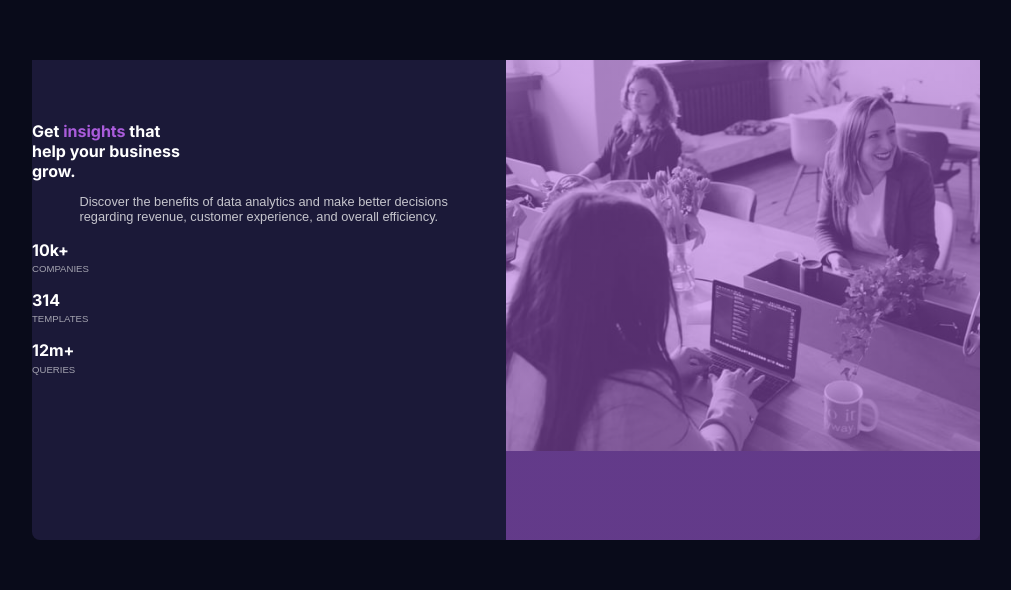
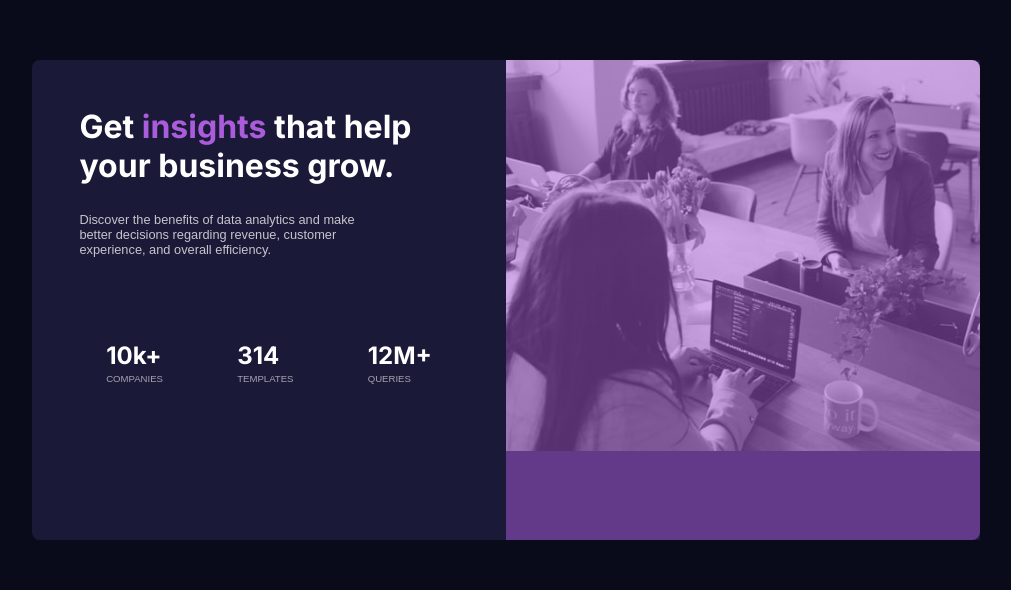
Before and after one commit to 17920368/stats-preview-card-component, a plain HTML site: page index.html in a window 1280 px wide. Shown: the part 108-698 px from the top of the page, without its empty margins (134-1145 px from the left). Drawn offline with Linux system fonts and the light colour scheme.

Commit message:
Add files via upload

```diff
--- a/css/style.css
+++ b/css/style.css
@@ -1,3 +1,4 @@
+/**Style basic**/
 * {
   box-sizing: border-box;
 }
@@ -6,6 +7,7 @@ html,
 body {
   height: 100%;
 }
+/**Style body**/
 body {
   display: flex;
   flex-direction: column;
@@ -13,13 +15,15 @@ body {
   align-items: center;
   background-color: hsl(233, 47%, 7%);
 }
+/**Container main**/
 .container {
   width: 75%;
-  height: 80%;
+  height: 70%;
   color: hsl(0, 0%, 100%);
   background-color: hsl(244, 38%, 16%);
   border-radius: 0 0 0.5rem 0.5rem;
 }
+/**Image Container**/
 .container .img {
   background-image: linear-gradient(
       hsl(277, 64%, 61%, 0.5),
@@ -32,10 +36,20 @@ body {
   margin-bottom: 10%;
   border-radius: 0.5rem 0.5rem 0 0;
 }
-
-.container__section-insight h2 span {
+/**Title**/
+.container__section-insight h2 .letter-violet {
   color: hsl(277, 64%, 61%);
 }
+/**Style Title**/
+.space-title::before {
+  content: "\A";
+  white-space: pre;
+}
+.space-title-after::after {
+  content: "\A";
+  white-space: pre;
+}
+/**Style text**/
 .text-inter {
   font-family: "Inter", sans-serif;
   font-size: 1rem;
@@ -46,17 +60,17 @@ body {
   color: hsla(0, 0%, 100%, 0.75);
   font-size: 0.8rem;
 }
-
 .text-center {
   text-align: center;
 }
-
+/**Container paragraph**/
 .benefifts {
   text-align: center;
   width: 80%;
   margin-left: 10%;
   margin-right: 10%;
 }
+/**Fotter**/
 .follow .text-lexend {
   text-transform: uppercase;
   font-size: 0.6rem;
@@ -67,8 +81,9 @@ body {
 .follow .text-inter {
   margin-bottom: 00.2rem;
 }
-
+/*****************Phone Media*********************/
 @media screen and (min-width: 1024px) {
+  /**Container main**/
   .container {
     display: flex;
     flex-direction: row-reverse;
@@ -77,7 +92,9 @@ body {
     width: 75%;
     height: 60%;
     text-align: right;
+    border-radius: 0.5rem 0 0 0.5rem;
   }
+  /**Image Container**/
   .container .img {
     background-image: linear-gradient(
         hsl(277, 64%, 61%, 0.5),
@@ -88,20 +105,61 @@ body {
     width: 50%;
     height: 100%;
     margin-bottom: 0;
-    border-radius: 0;
+    border-radius: 0 0.5rem 0.5rem 0;
   }
   .container__section-insight {
     width: 50%;
     height: 100%;
     margin-top: 10%;
   }
+  /**Container paragraph**/
   .benefifts {
     text-align: left;
     width: 80%;
     margin-left: 10%;
     margin-right: 10%;
   }
+  .benefifts__space-customer::after {
+    content: "\A";
+    white-space: pre;
+  }
+  .benefifts__space-make::after {
+    content: "\A";
+    white-space: pre;
+  }
   .text-center {
     text-align: left;
   }
+  .container__section-insight h2 {
+    font-size: 2rem;
+    width: 80%;
+    margin-left: 10%;
+    margin-right: 10%;
+    margin-top: 0;
+  }
+  .space-title::before {
+    content: "";
+    white-space: pre;
+  }
+  .space-title-after::after {
+    content: " ";
+    white-space: pre;
+  }
+  .space-title-desk::before {
+    content: "\A";
+    white-space: pre;
+  }
+  /**Fotter**/
+  .follow {
+    margin-top: 10%;
+  }
+  .follow p {
+    font-size: 1.5em;
+  }
+  .container-follow {
+    display: flex;
+    flex-wrap: wrap;
+    justify-content: space-evenly;
+    align-items: center;
+  }
 }
--- a/index.html
+++ b/index.html
@@ -31,14 +31,20 @@
       <div class="img"></div>
       <section class="container__section-insight">
         <h2 class="text-center text-inter">
-          Get <span>insights</span> that <br />
-          help your business <br />
-          grow.
+          Get <span class="letter-violet">insights</span>
+          that
+          <span class="space-title">help</span>
+          <span class="space-title-desk">your</span>
+          <span class="space-title-after">business</span>grow.
         </h2>
         <p class="benefifts text-lexend">
-          Discover the benefits of data analytics and make better decisions
-          regarding revenue, customer experience, and overall efficiency.
+          Discover the benefits of data analytics and
+          <span class="benefifts__space-make">make</span> better decisions
+          regarding revenue,
+          <span class="benefifts__space-customer">customer</span> experience,
+          and overall efficiency.
         </p>
+        <div class="container-follow">
           <div class="follow text-center">
             <p class="text-center text-inter">10k+</p>
             <p class="text-lexend">companies</p>
@@ -48,8 +54,9 @@
             <p class="text-lexend">templates</p>
           </div>
           <div class="follow text-center">
-          <p class="text-inter">12m+</p>
+            <p class="text-inter">12M+</p>
             <p class="text-lexend">queries</p>
+          </div>
         </div>
       </section>
     </article>
```
Also changed, not shown: preview/preview-desktop.png (added), preview/preview-mobile.png (added). Lines whose indentation alone changed are shown as unchanged.
